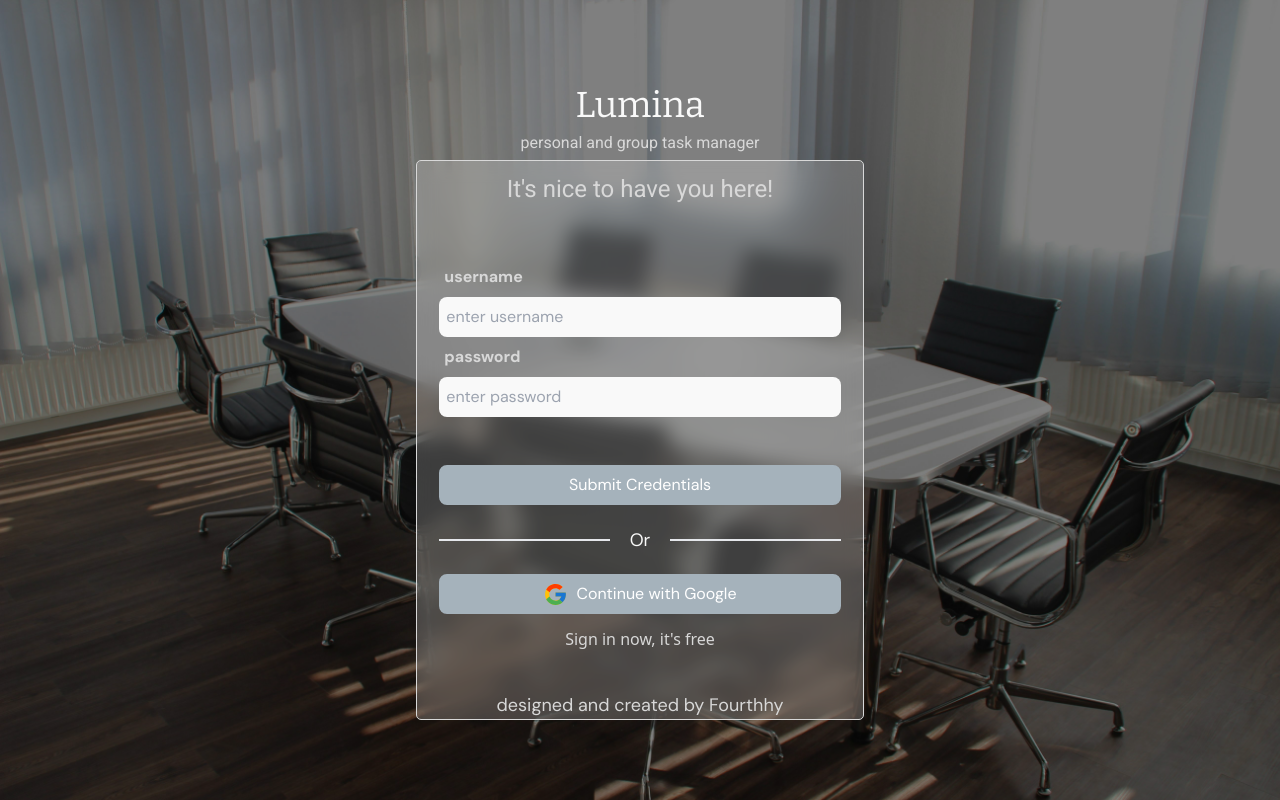
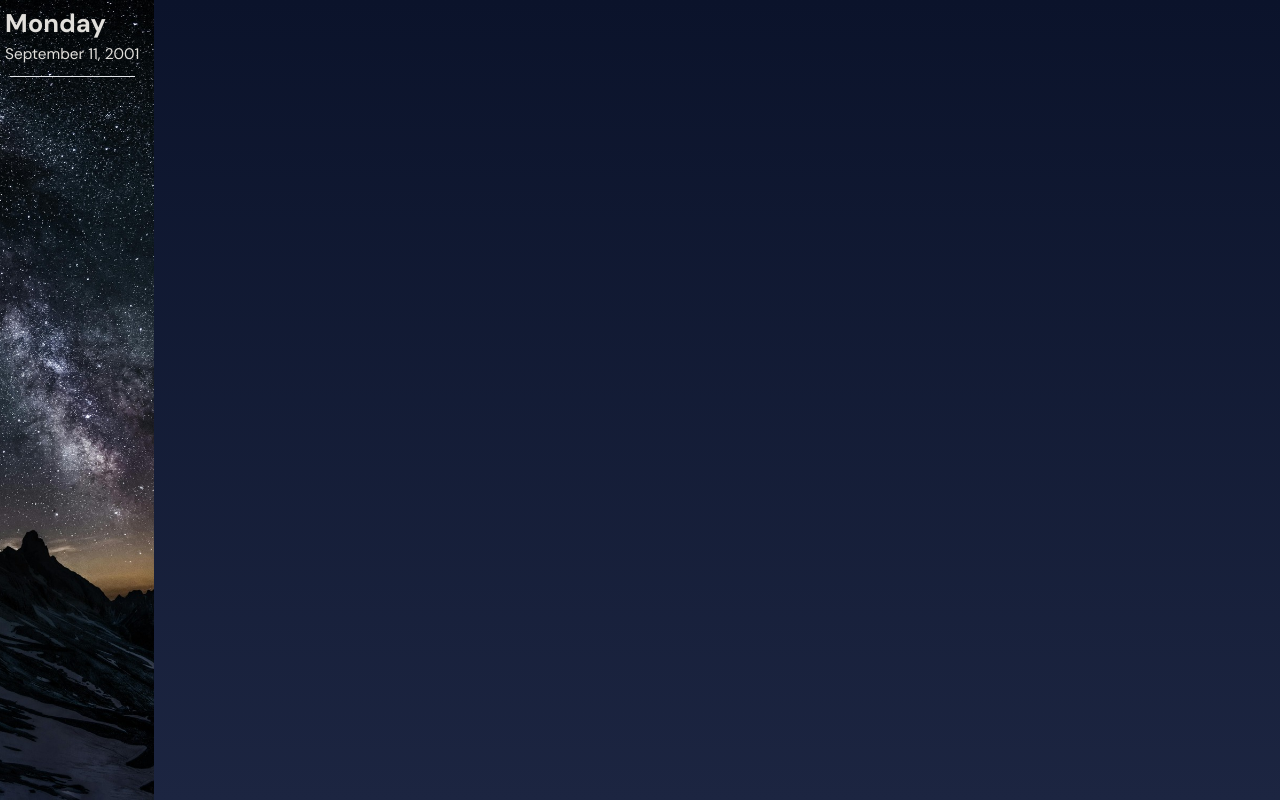
Before and after one commit to Fourthhy/Lumina, a React (Vite) app: page / in a window 1280 px wide. Built offline with nearby package versions, Linux system fonts and the light colour scheme.

Commit message:
Flowbite react installation

```diff
--- a/package.json
+++ b/package.json
@@ -11,6 +11,7 @@
   },
   "dependencies": {
     "firebase": "^11.4.0",
+    "flowbite-react": "^0.10.2",
     "react": "^19.0.0",
     "react-dom": "^19.0.0",
     "react-icons": "^5.5.0",
--- /dev/null
+++ b/src/components/functional/DateToday.jsx
@@ -0,0 +1,14 @@
+export default function DateToday() {
+    return (
+        <>
+            <div>
+                <p className="font-Content text-[2vw] pt-[5px] pl-[5px]">
+                    <span className="font-bold text-[#E1DFDB]">Monday</span>
+                </p>
+                <p className="font-Content text-[1.2vw] text-[#E1DFDB] pl-[5px] pt-[-3px]">
+                    September 11, 2001
+                </p>
+            </div>
+        </>
+    )
+}
--- a/src/index.css
+++ b/src/index.css
@@ -46,3 +46,10 @@
             #F5F6F2,
             #b4a192)
 }
+
+.gradient-evening {
+    background: linear-gradient(to bottom,
+            #0b132b,
+            #1c2541
+        )
+}
--- a/src/pages/BoardSelection.jsx
+++ b/src/pages/BoardSelection.jsx
@@ -35,6 +35,7 @@ export default function BoardSelection() {
                                 </div>
                             </div>
                         </div>
+
                         <div className="h-[100%] w-[85%] gradient-morning">
                             <div className="w-full py-[5px] flex items-center"> {/* HEADER BAR */}
                                 <p className="font-Content text-[2.5vw] font-bold text-[#403127] pl-[10px] flex-grow border-1 border-black">
@@ -57,6 +58,7 @@ export default function BoardSelection() {
                                 </div>
                             </div>
                         </div>
+
                     </div>
                 </div>
             </div >
--- /dev/null
+++ b/src/pages/functional/MainPage.jsx
@@ -0,0 +1,21 @@
+import DateToday from "../../components/functional/DateToday"
+
+export default function MainPage() {
+    return (
+        <>
+            <div className="w-screen h-screen gradient-evening">
+                <div className="w-[100%] h-[100%] flex">
+                    <div className="h-[100%] w-[12%]">
+                        <div className="h-[100%] relative">
+                            <img src="/bookmark_evening.jpg" alt="bookmark image" className="h-[100%] object-cover" />
+                        </div>
+                        <div className="absolute top-0 w-[15%]">
+                            <DateToday />
+                            <hr className="w-[65%] bg-[#E1DFDB] m-[10px]"/>
+                        </div>
+                    </div>
+                </div>
+            </div>
+        </>
+    )
+}
--- a/src/routes/AppRoutes.jsx
+++ b/src/routes/AppRoutes.jsx
@@ -2,13 +2,14 @@ import { BrowserRouter as Router, Routes, Route } from "react-router-dom";
 import LandingPage from "../pages/LandingPage"
 import BoardSelection from "../context/ModalBoardProvider"
 import Board from "../pages/BoardPage"
+import MainPage from "../pages/functional/MainPage"
 
 export default function AppRoutes() {
   return (
     <>
       <Router>
         <Routes>
-          <Route path="/" element={<LandingPage />} />
+          <Route path="/" element={<MainPage />} />
           <Route path="/boardselection" element={<BoardSelection />} />
           <Route path="/board" element={<Board />} />
         </Routes>
```
Also changed, not shown: 2 other files (tests, documents, lock files or other folders).
